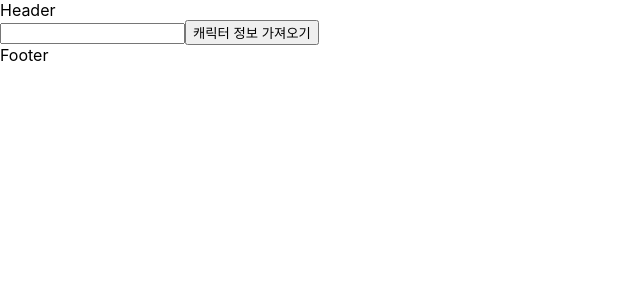
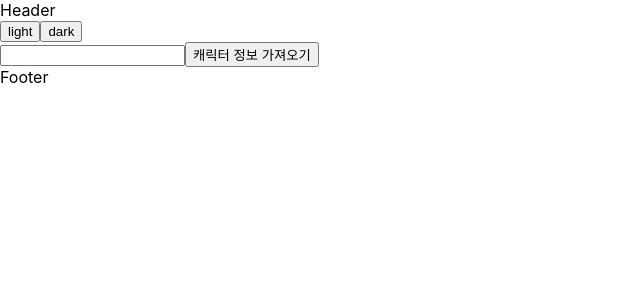
Before and after one commit to minhyeonhong/maple-open, a React (Create React App) app: page /character in a window 1280 px wide. Shown: the top 300 px of the page, without its empty margins (0-640 px from the left). Built offline with nearby package versions, Linux system fonts and the light colour scheme.

Commit message:
ENH : dark모드 테스트

```diff
--- a/src/components/layout/Header.jsx
+++ b/src/components/layout/Header.jsx
@@ -1,9 +1,25 @@
 import React from 'react';
 
 const Header = () => {
+    const background_mode = (type) => {
+        const bodyStyle = document.body.style;
+        const theme = {
+            color: type === 'light' ? '#000' : '#FFF',
+            backgroundColor: type === 'light' ? '#FFF' : '#000',
+            border : type === 'light' ? '1px solid #000' : '1px solid #FFF'
+        };
+        bodyStyle.color = theme.color;
+        bodyStyle.backgroundColor = theme.backgroundColor;
+
+    }
+
     return (
         <div>
             Header
+            <div>
+                <button onClick={() => background_mode('light')}>light</button>
+                <button onClick={() => background_mode('dark')}>dark</button>
+            </div>
         </div>
     );
 };
```
